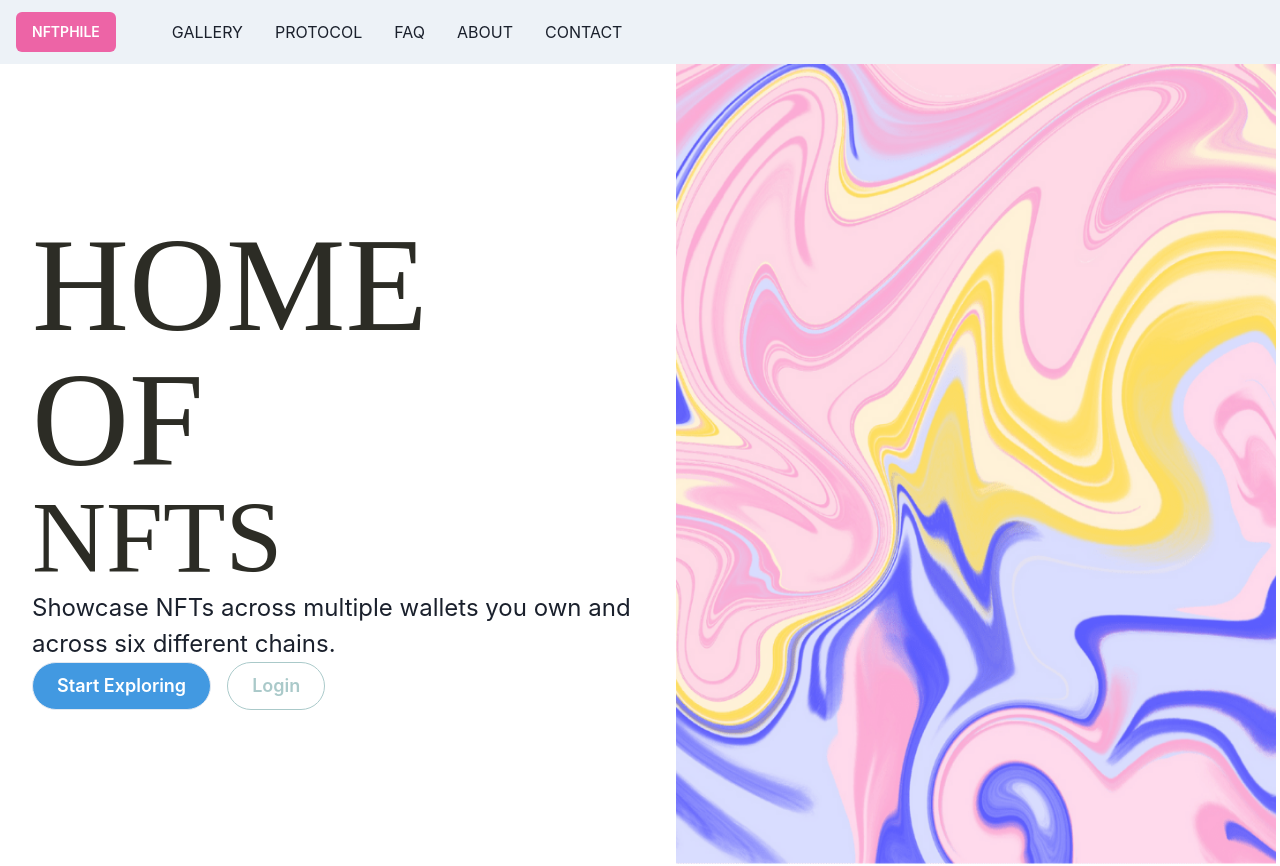
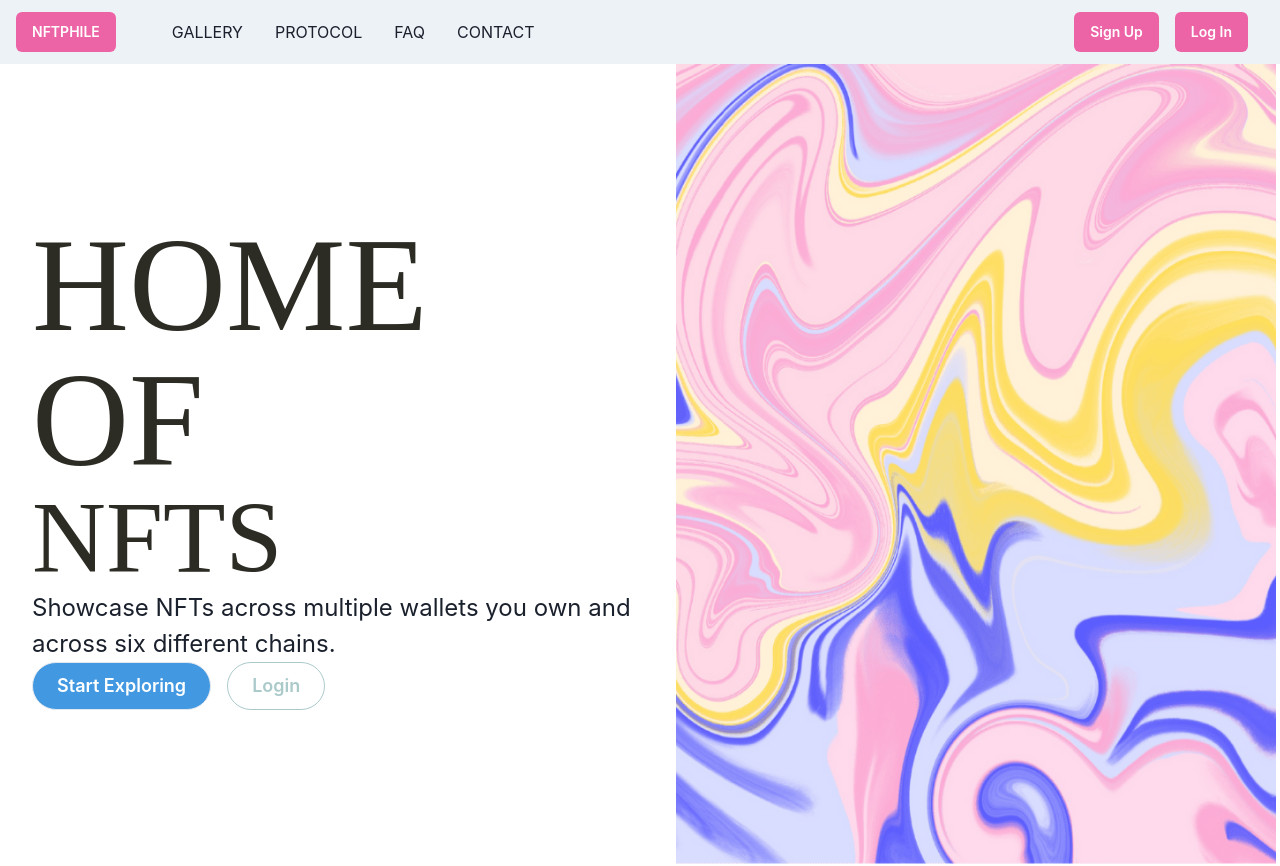
Before and after one commit to Garinmckayl/nftphile, a Next.js app: page / in a window 1280 px wide. Shown: the top 866 px of the page. Built offline with nearby package versions, Linux system fonts and the light colour scheme.

Commit message:
small fix

```diff
--- a/components/NavBar.js
+++ b/components/NavBar.js
@@ -19,7 +19,7 @@ import {
 } from "@chakra-ui/react";
 import { HamburgerIcon, CloseIcon, AddIcon } from "@chakra-ui/icons";
 
-const Links = ["gallery", "protocol", "faq", "about", "contact"];
+const Links = ["gallery", "protocol", "faq", "contact"];
 
 const NavLink = ({ children }) => (
   <Link
@@ -80,7 +80,7 @@ export default function withAction() {
               ))}
             </HStack>
           </HStack>
-          {/* <Flex alignItems={"center"}>
+          <Flex alignItems={"center"}>
             <Link href="/connectWallet" passHref>
               <Button
                 display={{ base: "none", md: "inline-flex" }}
@@ -114,7 +114,7 @@ export default function withAction() {
               </Button>
             </Link>
 
-            <Menu>
+            {/* <Menu>
               <MenuButton
                 as={Button}
                 rounded={"full"}
@@ -135,8 +135,8 @@ export default function withAction() {
                 <MenuDivider />
                 <MenuItem>Link 3</MenuItem>
               </MenuList>
-            </Menu>
-          </Flex> */}
+            </Menu> */}
+          </Flex>
         </Flex>
 
         {isOpen ? (
```
